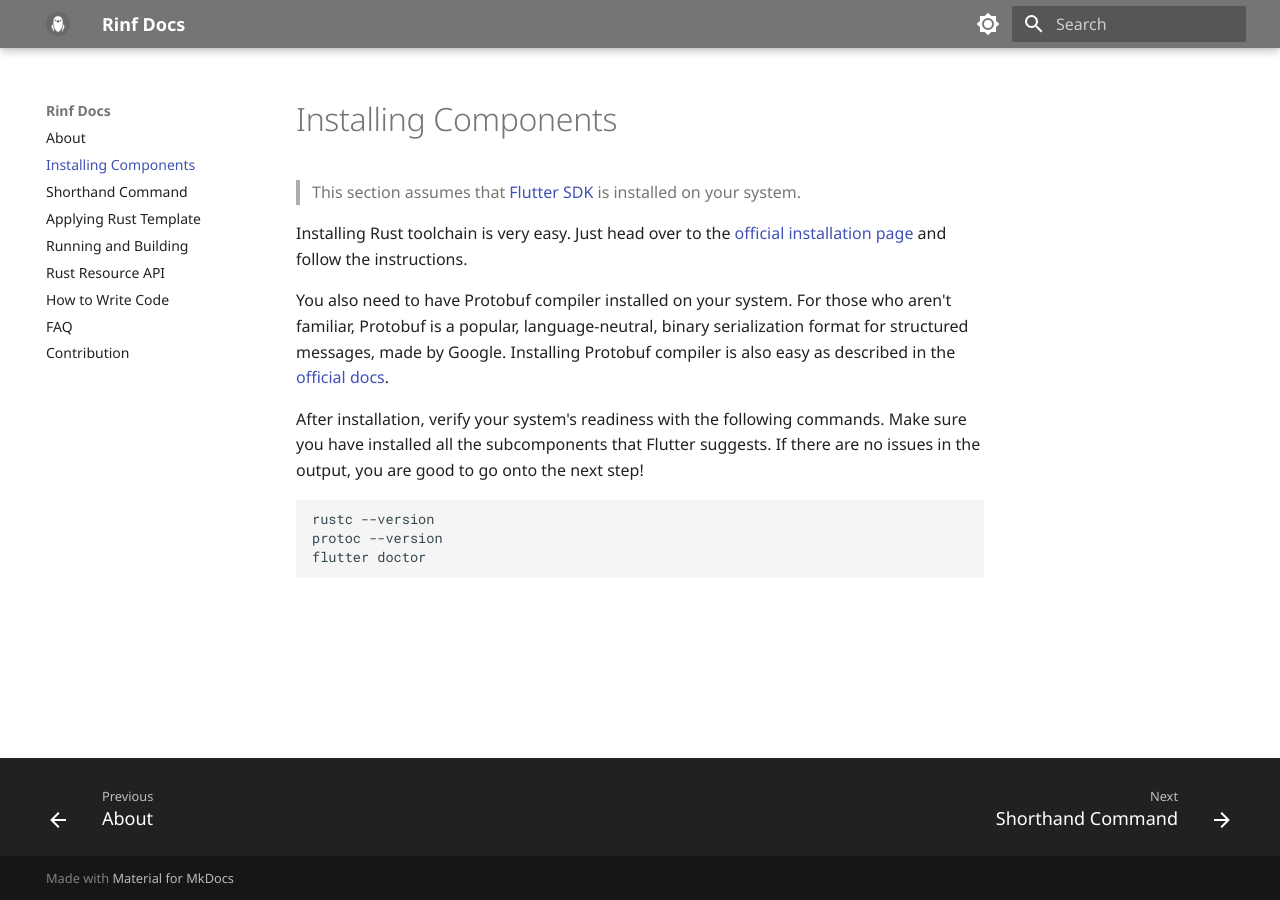
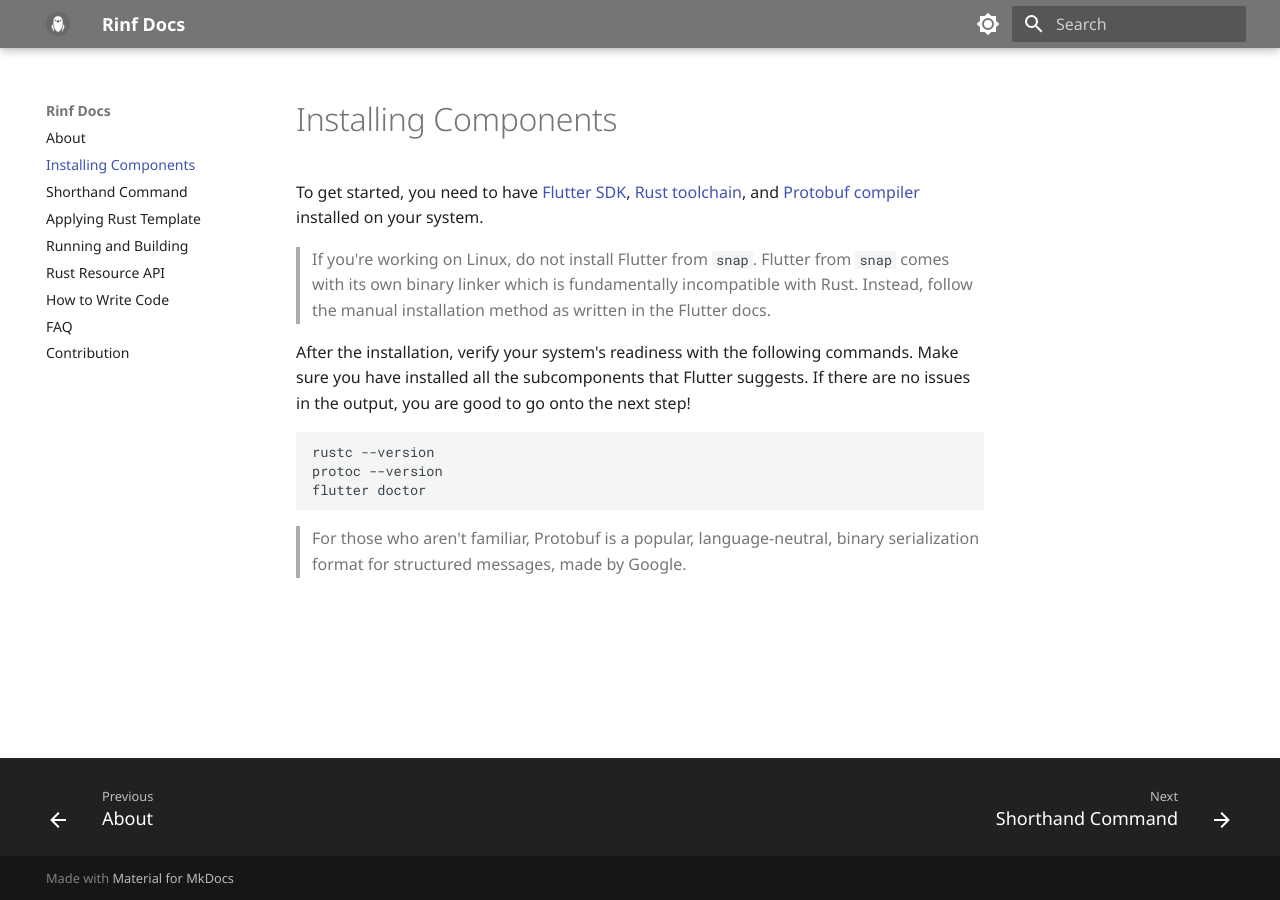
Before and after one commit to cunarist/rinf, an MkDocs documentation site: the page built from documentation/docs/installing-components.md, in a window 1280 px wide. Built offline with MkDocs 1.6.1 and Material for MkDocs 9.7.7, drawn with Linux system fonts in a browser that asks for light colours.

Commit message:
Add guides about Linux Flutter installation

````diff
--- a/documentation/docs/installing-components.md
+++ b/documentation/docs/installing-components.md
@@ -1,15 +1,15 @@
 # Installing Components
 
-> This section assumes that [Flutter SDK](https://docs.flutter.dev/get-started/install) is installed on your system.
+To get started, you need to have [Flutter SDK](https://docs.flutter.dev/get-started/install), [Rust toolchain](<(https://www.rust-lang.org/tools/install)>), and [Protobuf compiler](https://grpc.io/docs/protoc-installation/) installed on your system.
 
-Installing Rust toolchain is very easy. Just head over to the [official installation page](https://www.rust-lang.org/tools/install) and follow the instructions.
+> If you're working on Linux, do not install Flutter from `snap`. Flutter from `snap` comes with its own binary linker which is fundamentally incompatible with Rust. Instead, follow the manual installation method as written in the Flutter docs.
 
-You also need to have Protobuf compiler installed on your system. For those who aren't familiar, Protobuf is a popular, language-neutral, binary serialization format for structured messages, made by Google. Installing Protobuf compiler is also easy as described in the [official docs](https://grpc.io/docs/protoc-installation/).
-
-After installation, verify your system's readiness with the following commands. Make sure you have installed all the subcomponents that Flutter suggests. If there are no issues in the output, you are good to go onto the next step!
+After the installation, verify your system's readiness with the following commands. Make sure you have installed all the subcomponents that Flutter suggests. If there are no issues in the output, you are good to go onto the next step!
 
 ```bash
 rustc --version
 protoc --version
 flutter doctor
 ```
+
+> For those who aren't familiar, Protobuf is a popular, language-neutral, binary serialization format for structured messages, made by Google.
````
